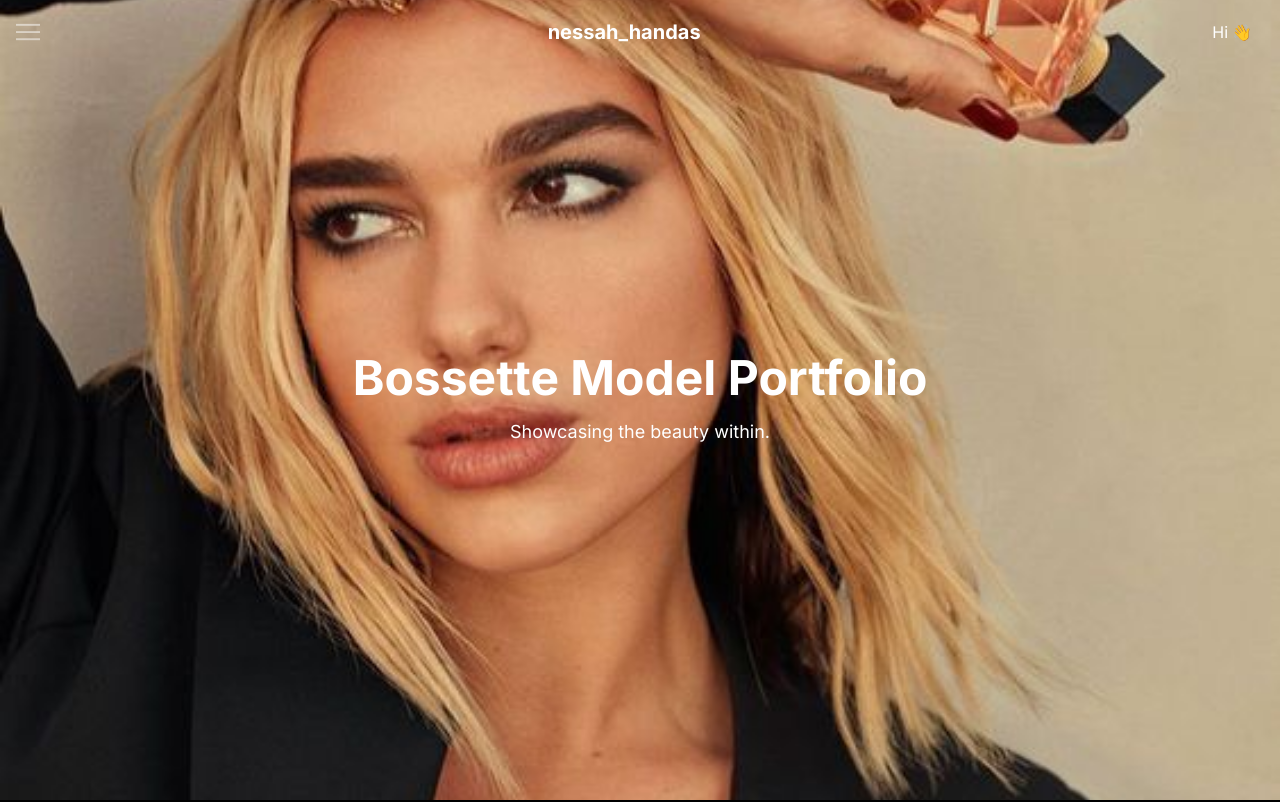
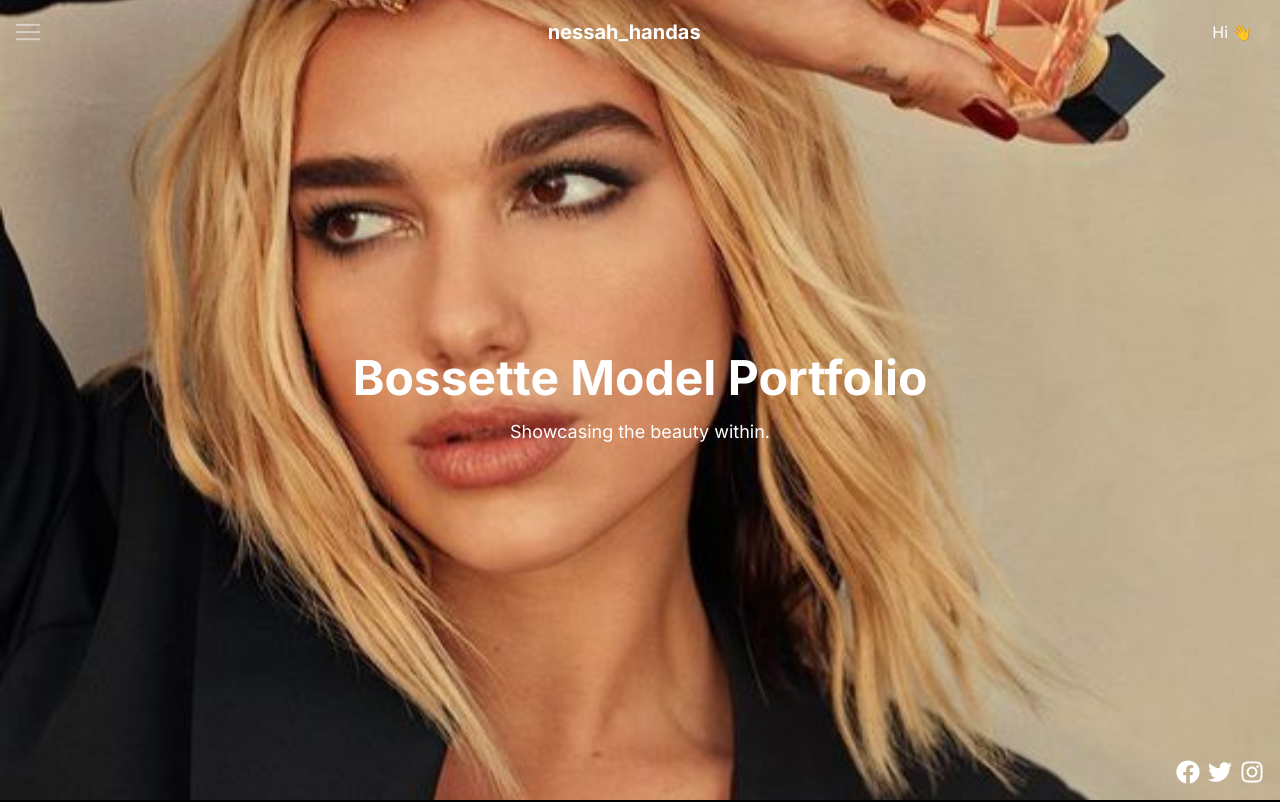
Before and after one commit to Intina47/modelling-portfolio, a Next.js app: page / in a window 1280 px wide. Shown: the top 802 px of the page. Built offline with nearby package versions, Linux system fonts and the light colour scheme.

Commit message:
Add social media icons to hero component

```diff
--- a/app/components/hero.tsx
+++ b/app/components/hero.tsx
@@ -1,8 +1,15 @@
 // components/hero.tsx
+'use client';
 import React from 'react';
 import Navbar from './navbar';
 
+import { FaFacebook, FaTwitter, FaInstagram } from 'react-icons/fa';
+
 const Hero = () => {
+ const handleIconClick = (url: string) => {
+  window.open(url, '_blank');
+ };
+
  return (
   <div className="relative h-screen bg-cover bg-center" style={{ backgroundImage: 'url("/hero.jpg")' }}>
    {/* Navbar */}
@@ -14,6 +21,31 @@ const Hero = () => {
    <div className="absolute inset-0 flex flex-col justify-center items-center text-white z-0">
     <h1 className="text-5xl font-bold mb-4">Bossette Model Portfolio</h1>
     <p className="text-lg">Showcasing the beauty within.</p>
+
+    {/* Social Media Icons */}
+    <div className="absolute bottom-4 right-4 flex gap-2">
+     <FaFacebook
+      size={24}
+      color="white"
+      style={{ cursor: 'pointer' }}
+      onClick={() => handleIconClick('https://www.facebook.com')}
+      interactive={true}
+     />
+     <FaTwitter
+      size={24}
+      color="white"
+      style={{ cursor: 'pointer' }}
+      onClick={() => handleIconClick('https://www.twitter.com')}
+      interactive={true}
+     />
+     <FaInstagram
+      size={24}
+      color="white"
+      style={{ cursor: 'pointer' }}
+      onClick={() => handleIconClick('https://www.instagram.com/nessah_handas/')}
+      interactive={true}
+     />
+    </div>
    </div>
   </div>
  );
```
